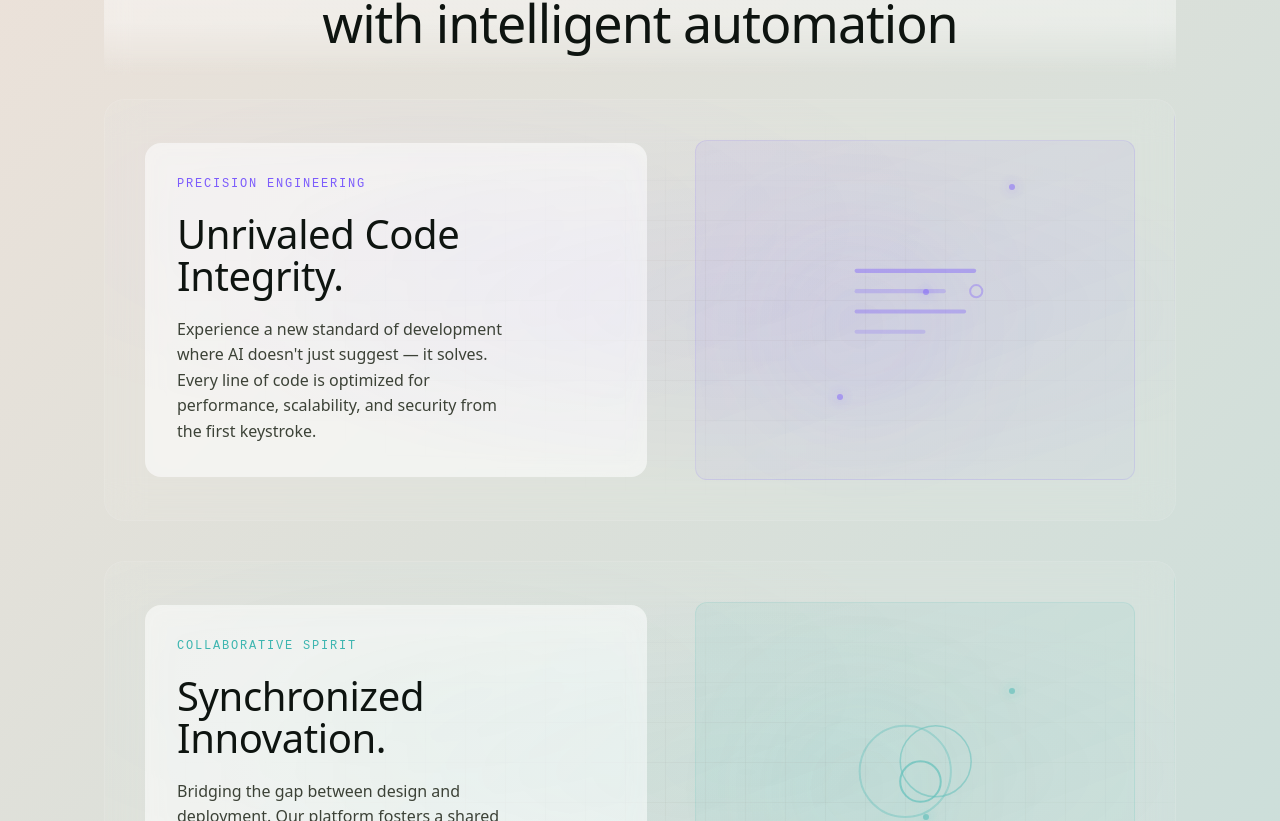
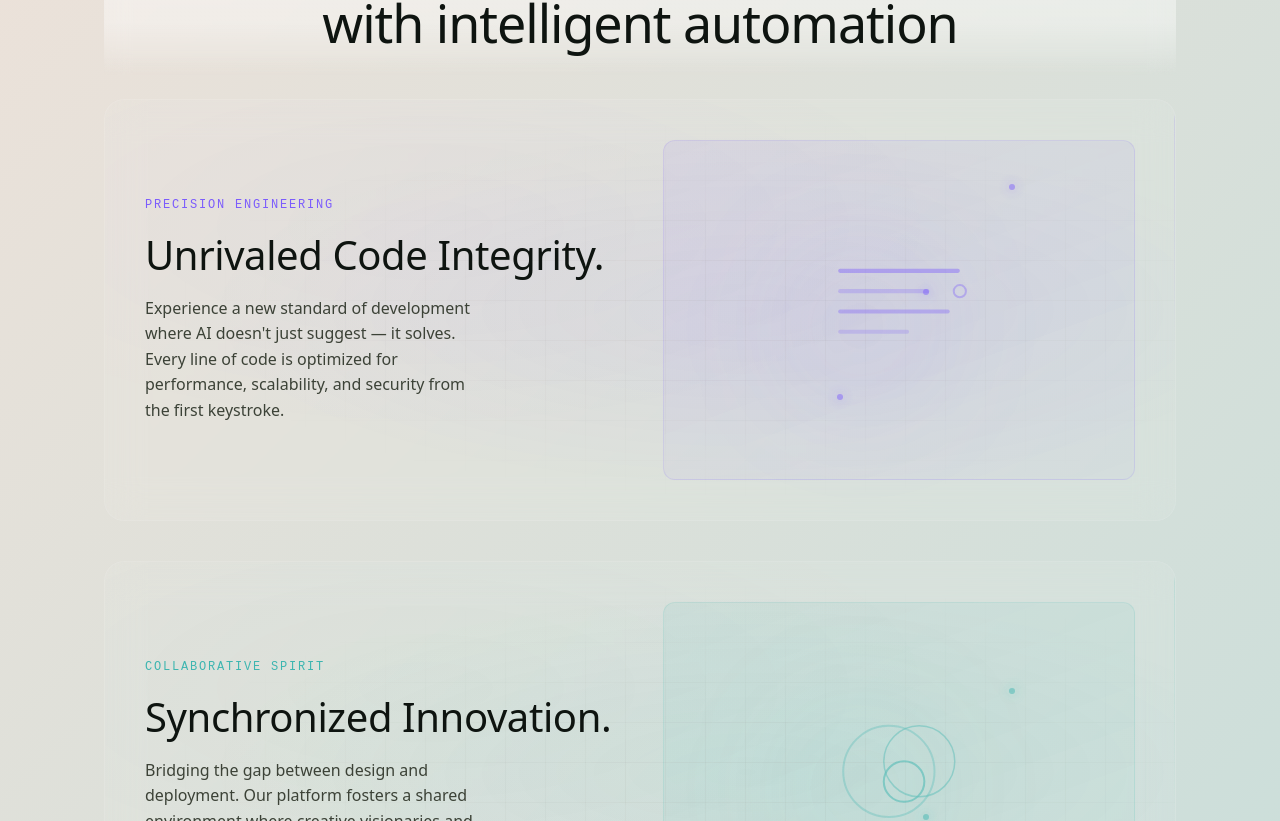
Before and after one commit to joaoamado11/webdigiov7, a Next.js app: page / in a window 1280 px wide. Shown: the part 7219-8040 px from the top of the page. Built offline with nearby package versions, Linux system fonts and the light colour scheme.

Commit message:
revert: StickyCards back to original

```diff
--- a/components/ui/StickyCards.tsx
+++ b/components/ui/StickyCards.tsx
@@ -279,11 +279,6 @@ export default function StickyCards() {
                   flexDirection: "column",
                   gap: "1.25rem",
                   alignItems: "flex-start",
-                  background: "rgba(255, 255, 255, 0.55)",
-                  backdropFilter: "blur(12px)",
-                  WebkitBackdropFilter: "blur(12px)",
-                  borderRadius: "1rem",
-                  padding: "2rem",
                 }}
               >
                 <span
```
